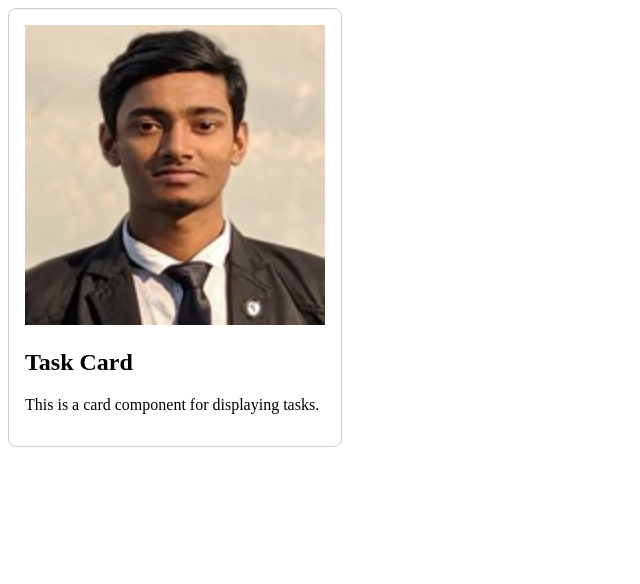
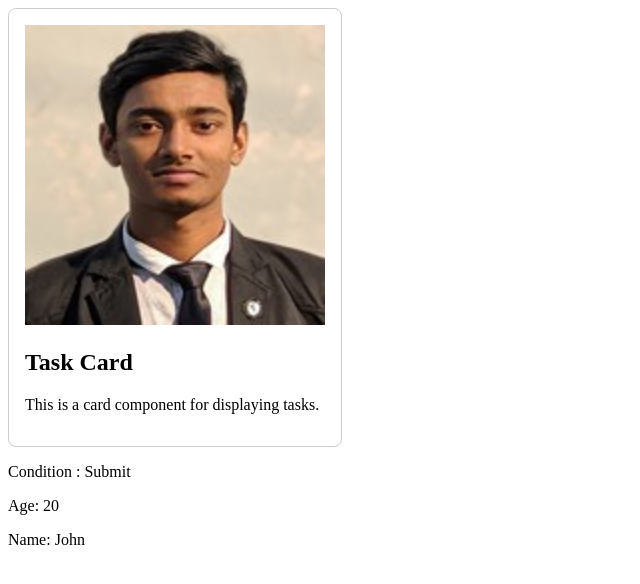
Before and after one commit to smmehedi4u/react, a React (Create React App) app: page / in a window 1280 px wide. Shown: the top 584 px of the page, without its empty margins (0-640 px from the left). Built offline with nearby package versions, Linux system fonts and the light colour scheme.

Commit message:
use of props

```diff
--- a/src/App.jsx
+++ b/src/App.jsx
@@ -3,6 +3,9 @@ import Header from "./Header.jsx";
 import Footer from "./Food.jsx";
 import Food from "./Footer.jsx";
 import Card from "./Card.jsx";
+import React from "react";
+
+import Button from './button/Button.jsx';
 
 function App() {
   return (
@@ -11,6 +14,7 @@ function App() {
       <Food />
       <Footer /> */}
       <Card />
+      <Button label="Submit" age={20} name="John" />
     </>
   );
 }
--- /dev/null
+++ b/src/button/Button.css
@@ -0,0 +1,10 @@
+/* src/components/Button.css */
+.custom-button {
+  background-color: #007bff;
+  color: white;
+  padding: 10px 20px;
+  font-size: 18px;
+  border: none;
+  border-radius: 4px;
+  cursor: pointer;
+}
--- /dev/null
+++ b/src/button/Button.jsx
@@ -0,0 +1,13 @@
+import "./Button.css";
+
+function Button(props) {
+  return (
+    <div>
+        <p>Condition : {props.label}</p>
+        <p>Age: {props.age}</p>
+        <p>Name: {props.name}</p>
+    </div>
+    );
+}
+
+export default Button;
```
